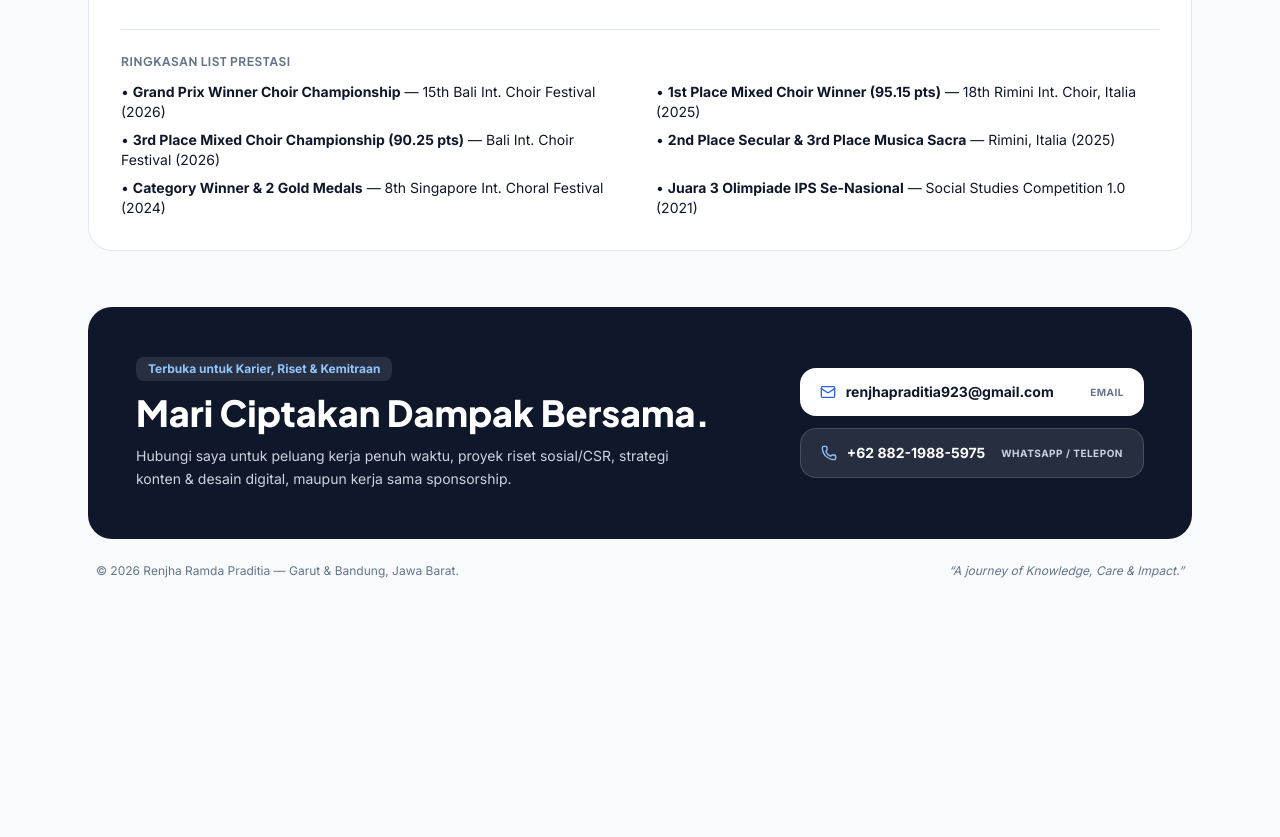
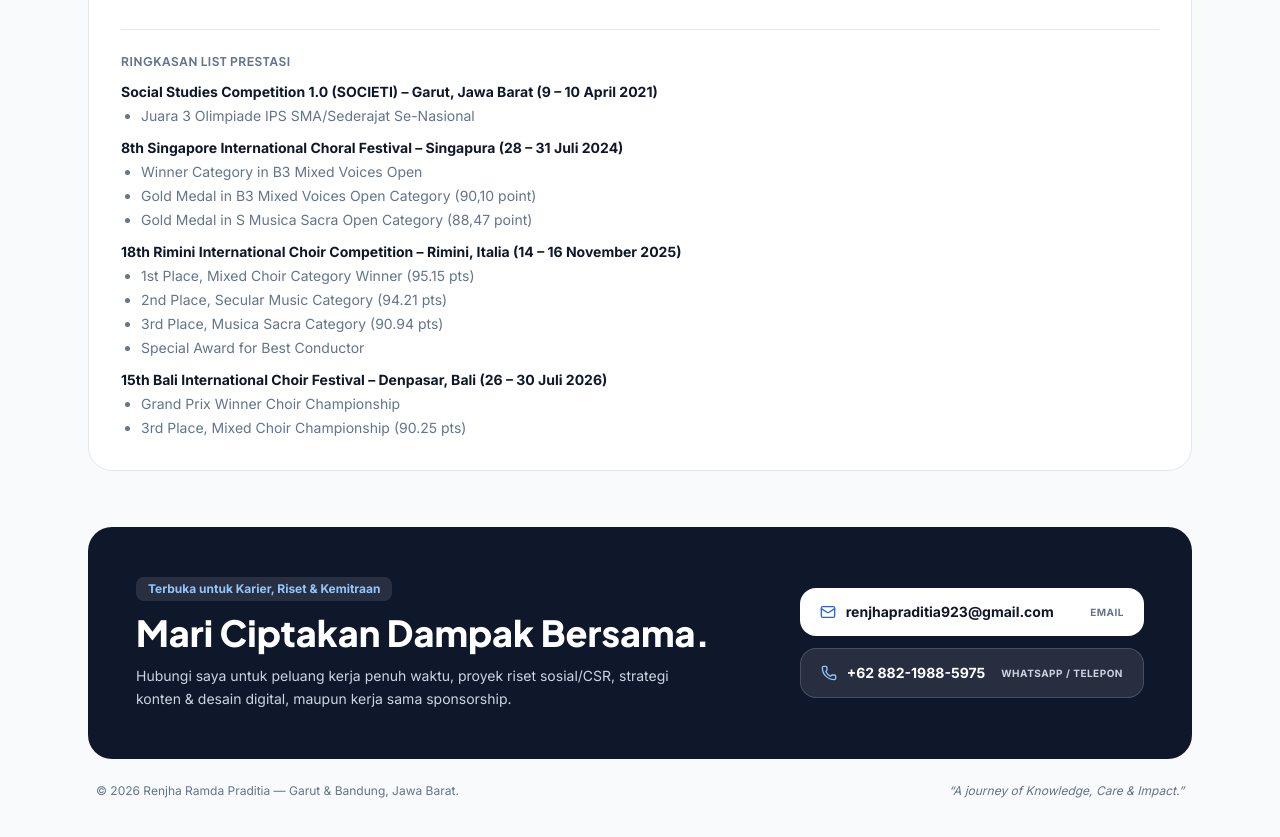
Before and after one commit to renjhapraditia923-bit/Portofolio-Renjha, a website: page index.html in a window 1280 px wide. Shown: the part 7880-8717 px from the top of the page. Before the commit the page ends 8523 px from the top, so only its background shows below. Drawn offline with nearby package versions, Linux system fonts and the light colour scheme; no server answers.

Commit message:
Update index.html

```diff
--- a/index.html
+++ b/index.html
@@ -918,14 +918,38 @@
             <!-- Ringkasan List Prestasi -->
             <div class="pt-6 border-t border-deckBorder">
                 <h4 class="font-heading font-bold text-xs uppercase tracking-wider text-deckMuted mb-3">Ringkasan List Prestasi</h4>
-                <ul class="grid grid-cols-1 md:grid-cols-2 gap-x-8 gap-y-2 text-xs sm:text-sm text-deckInk">
-                    <li>• <strong>Grand Prix Winner Choir Championship</strong> — 15th Bali Int. Choir Festival (2026)</li>
-                    <li>• <strong>1st Place Mixed Choir Winner (95.15 pts)</strong> — 18th Rimini Int. Choir, Italia (2025)</li>
-                    <li>• <strong>3rd Place Mixed Choir Championship (90.25 pts)</strong> — Bali Int. Choir Festival (2026)</li>
-                    <li>• <strong>2nd Place Secular & 3rd Place Musica Sacra</strong> — Rimini, Italia (2025)</li>
-                    <li>• <strong>Category Winner & 2 Gold Medals</strong> — 8th Singapore Int. Choral Festival (2024)</li>
-                    <li>• <strong>Juara 3 Olimpiade IPS Se-Nasional</strong> — Social Studies Competition 1.0 (2021)</li>
-                </ul>
+                <ul class="space-y-3 text-xs sm:text-sm text-deckInk">
+  <li>
+    <div class="font-bold">Social Studies Competition 1.0 (SOCIETI) – Garut, Jawa Barat (9 – 10 April 2021)</div>
+    <ul class="list-disc pl-5 mt-1 space-y-1 text-deckMuted">
+      <li>Juara 3 Olimpiade IPS SMA/Sederajat Se-Nasional</li>
+    </ul>
+  </li>
+  <li>
+    <div class="font-bold">8th Singapore International Choral Festival – Singapura (28 – 31 Juli 2024)</div>
+    <ul class="list-disc pl-5 mt-1 space-y-1 text-deckMuted">
+      <li>Winner Category in B3 Mixed Voices Open</li>
+      <li>Gold Medal in B3 Mixed Voices Open Category (90,10 point)</li>
+      <li>Gold Medal in S Musica Sacra Open Category (88,47 point)</li>
+    </ul>
+  </li>
+  <li>
+    <div class="font-bold">18th Rimini International Choir Competition – Rimini, Italia (14 – 16 November 2025)</div>
+    <ul class="list-disc pl-5 mt-1 space-y-1 text-deckMuted">
+      <li>1st Place, Mixed Choir Category Winner (95.15 pts)</li>
+      <li>2nd Place, Secular Music Category (94.21 pts)</li>
+      <li>3rd Place, Musica Sacra Category (90.94 pts)</li>
+      <li>Special Award for Best Conductor</li>
+    </ul>
+  </li>
+  <li>
+    <div class="font-bold">15th Bali International Choir Festival – Denpasar, Bali (26 – 30 Juli 2026)</div>
+    <ul class="list-disc pl-5 mt-1 space-y-1 text-deckMuted">
+      <li>Grand Prix Winner Choir Championship</li>
+      <li>3rd Place, Mixed Choir Championship (90.25 pts)</li>
+    </ul>
+  </li>
+</ul>
             </div>
         </div>
     </section>
```
